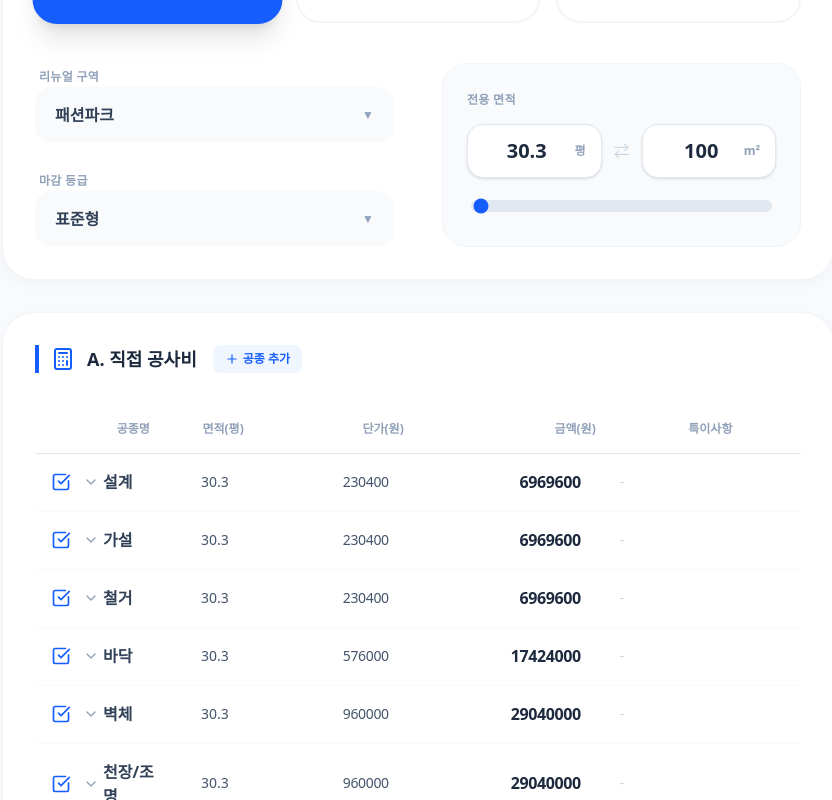
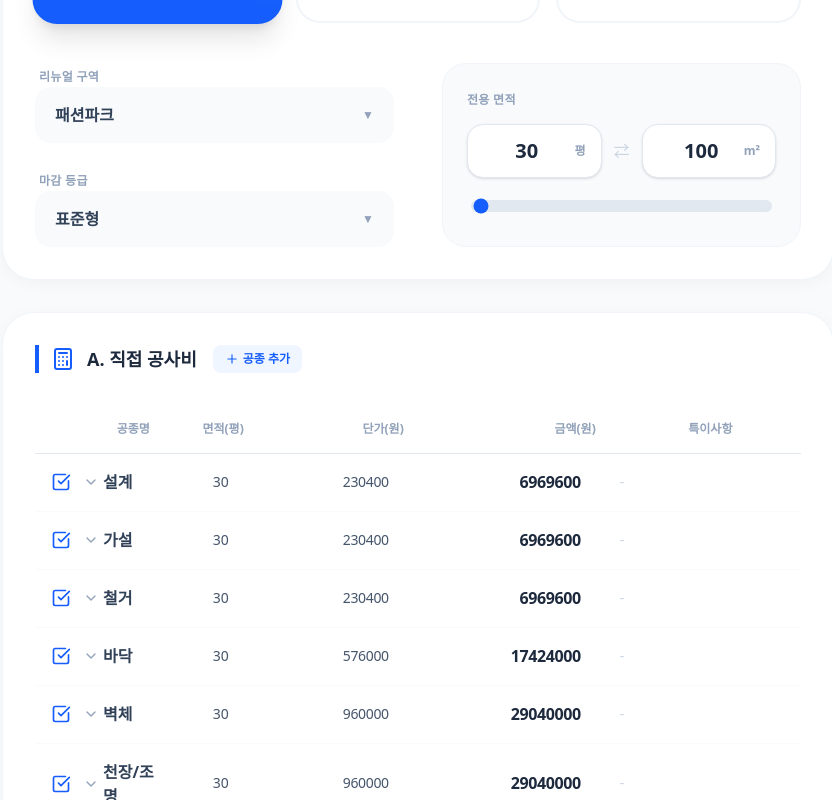
Before and after one commit to kyounghokim185/ipark-estimate-system, a Next.js app: page / in a window 1280 px wide. Shown: the part 1140-1940 px from the top of the page, without its empty margins (222-1054 px from the left). Built offline with nearby package versions, Linux system fonts and the light colour scheme.

Commit message:
fix: Enforce integer arithmetic and remove decimal inputs

```diff
--- a/src/app/page.tsx
+++ b/src/app/page.tsx
@@ -942,11 +942,10 @@ export default function Page() {
                                     <div className="relative flex-1">
                                         <input
                                             type="number"
-                                            step="0.1"
-                                            value={Number((area * 0.3025).toFixed(1))}
+                                            value={Math.round(area * 0.3025)}
                                             onChange={(e) => {
                                                 const val = Number(e.target.value);
-                                                if (!isNaN(val)) setArea(Number((val / 0.3025).toFixed(2)));
+                                                if (!isNaN(val)) setArea(Math.round(val / 0.3025));
                                             }}
                                             onFocus={(e) => e.target.select()}
                                             className="w-full bg-white border border-slate-200 rounded-2xl px-4 py-3 font-black text-xl text-center text-slate-800 outline-none shadow-sm focus:border-blue-500 transition-all"
@@ -955,12 +954,12 @@ export default function Page() {
                                     </div>
                                     <span className="text-slate-300">⇄</span>
                                     <div className="relative flex-1">
-                                        <input type="number" step="0.01" value={area} onChange={e => setArea(Number(e.target.value))} onFocus={(e) => e.target.select()} className="w-full bg-white border border-slate-200 rounded-2xl px-4 py-3 font-black text-xl text-center text-slate-800 outline-none shadow-sm focus:border-blue-500 transition-all" />
+                                        <input type="number" value={area} onChange={e => setArea(Math.round(Number(e.target.value)))} onFocus={(e) => e.target.select()} className="w-full bg-white border border-slate-200 rounded-2xl px-4 py-3 font-black text-xl text-center text-slate-800 outline-none shadow-sm focus:border-blue-500 transition-all" />
                                         <span className="absolute right-4 top-1/2 -translate-y-1/2 text-xs font-bold text-slate-400 pointer-events-none">m²</span>
                                     </div>
                                 </div>
                                 <div className="flex-1 px-1">
-                                    <input type="range" min="10" max="16530" value={area} onChange={e => setArea(Number(e.target.value))} className="w-full h-3 bg-slate-200 rounded-full appearance-none cursor-pointer accent-blue-600 no-print" />
+                                    <input type="range" min="10" max="16530" value={area} onChange={e => setArea(Math.round(Number(e.target.value)))} className="w-full h-3 bg-slate-200 rounded-full appearance-none cursor-pointer accent-blue-600 no-print" />
                                 </div>
                             </div>
                         </div>
@@ -1049,8 +1048,8 @@ export default function Page() {
                                                     <div className="relative inline-block">
                                                         <input
                                                             type="number"
-                                                            value={scope.isFixedRate ? scope.area : Number(scope.area.toFixed(1))}
-                                                            onChange={e => handleScopeChange(scope.id, 'area', Number(e.target.value))}
+                                                            value={Math.round(scope.area)}
+                                                            onChange={e => handleScopeChange(scope.id, 'area', Math.round(Number(e.target.value)))}
                                                             disabled={scope.isFixedRate}
                                                             className={`w-20 text-right font-medium bg-transparent border-b border-transparent focus:border-blue-300 outline-none transition-colors ${scope.isFixedRate ? 'text-slate-400 cursor-not-allowed' : 'text-slate-600'}`}
                                                         />
```
